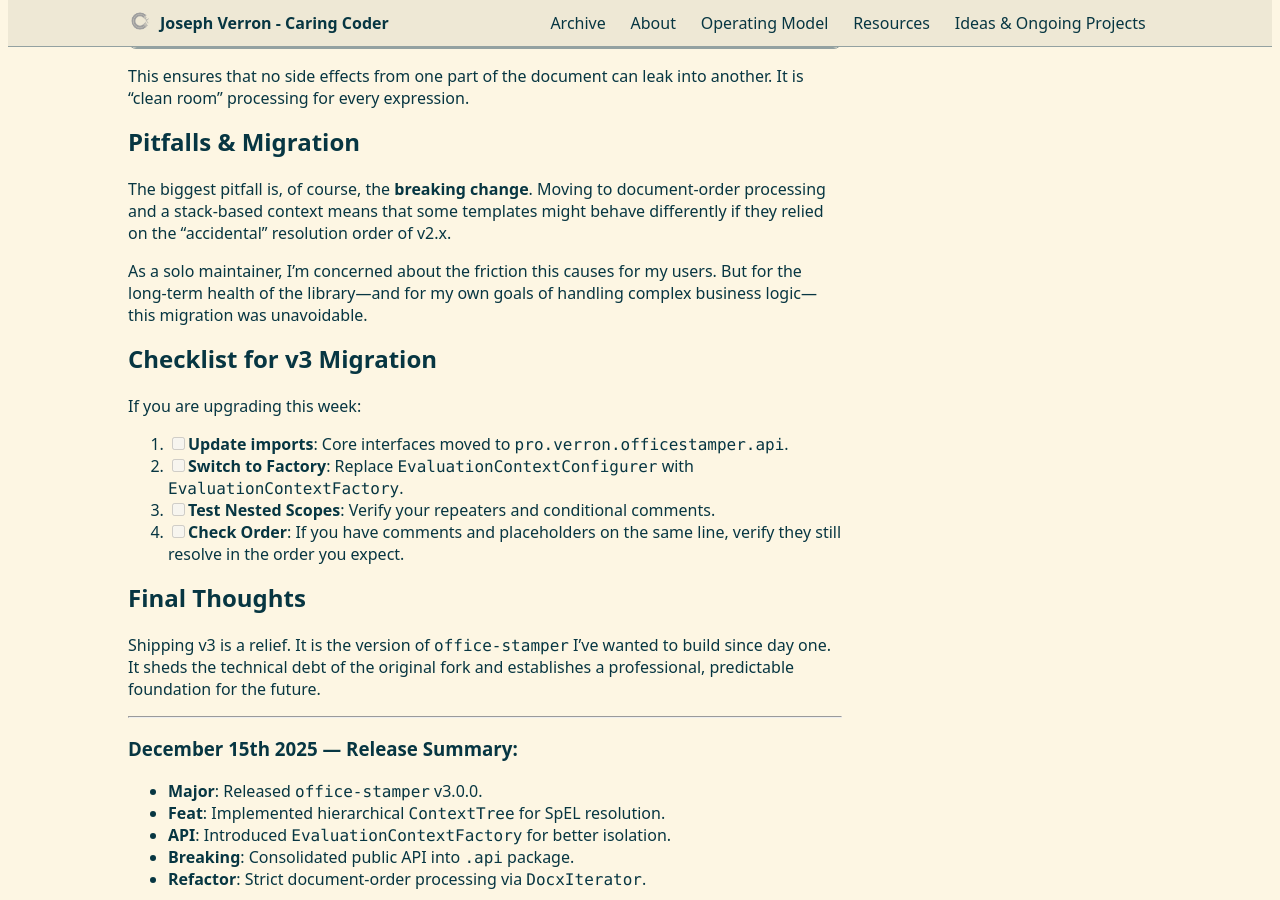
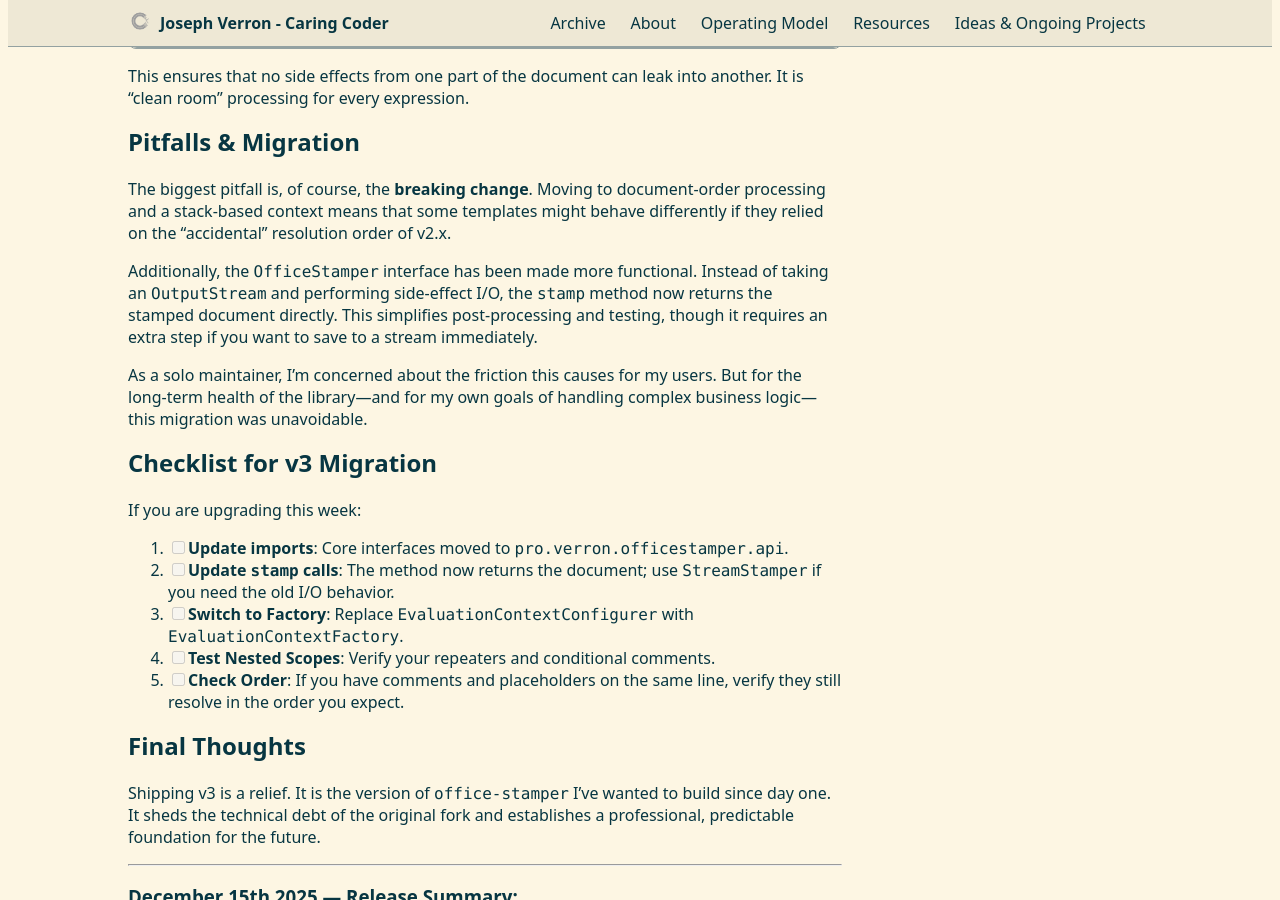
Before and after one commit to verronpro/blog, a Jekyll site: the page built from _posts/2025-12-15-monthly-topic-predicting-the-unpredictable-v3-overhaul.md, in a window 1280 px wide and 900 px high, scrolled down 1329 px. Built offline with Jekyll 4.4.1, drawn with Linux system fonts in a browser that asks for light colours.

Commit message:
docs(posts): update v3 article with OfficeStamper API changes
- Documented updates to the `stamp` method, which now returns the document instead of performing direct I/O.
- Revised migration checklist to include adjustments for updated `stamp` behavior.
- Improved clarity around `StreamStamper` usage for maintaining previous I/O workflow.

```diff
--- a/_posts/2025-12-15-monthly-topic-predicting-the-unpredictable-v3-overhaul.md
+++ b/_posts/2025-12-15-monthly-topic-predicting-the-unpredictable-v3-overhaul.md
@@ -60,15 +60,18 @@ This ensures that no side effects from one part of the document can leak into an
 
 The biggest pitfall is, of course, the **breaking change**. Moving to document-order processing and a stack-based context means that some templates might behave differently if they relied on the "accidental" resolution order of v2.x.
 
+Additionally, the `OfficeStamper` interface has been made more functional. Instead of taking an `OutputStream` and performing side-effect I/O, the `stamp` method now returns the stamped document directly. This simplifies post-processing and testing, though it requires an extra step if you want to save to a stream immediately.
+
 As a solo maintainer, I'm concerned about the friction this causes for my users. But for the long-term health of the library—and for my own goals of handling complex business logic—this migration was unavoidable.
 
 ## Checklist for v3 Migration
 
 If you are upgrading this week:
 1. [ ] **Update imports**: Core interfaces moved to `pro.verron.officestamper.api`.
-2. [ ] **Switch to Factory**: Replace `EvaluationContextConfigurer` with `EvaluationContextFactory`.
-3. [ ] **Test Nested Scopes**: Verify your repeaters and conditional comments.
-4. [ ] **Check Order**: If you have comments and placeholders on the same line, verify they still resolve in the order you expect.
+2. [ ] **Update `stamp` calls**: The method now returns the document; use `StreamStamper` if you need the old I/O behavior.
+3. [ ] **Switch to Factory**: Replace `EvaluationContextConfigurer` with `EvaluationContextFactory`.
+4. [ ] **Test Nested Scopes**: Verify your repeaters and conditional comments.
+5. [ ] **Check Order**: If you have comments and placeholders on the same line, verify they still resolve in the order you expect.
 
 ## Final Thoughts
 
```
